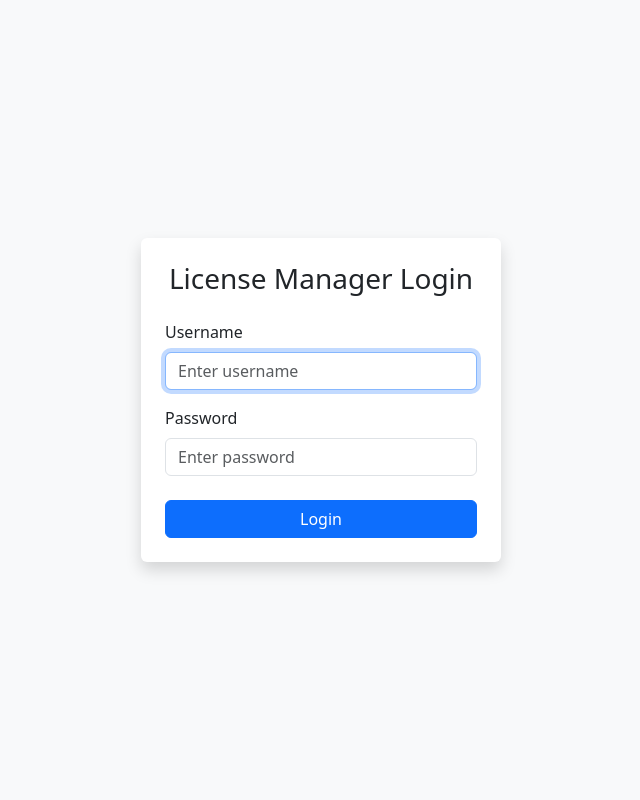
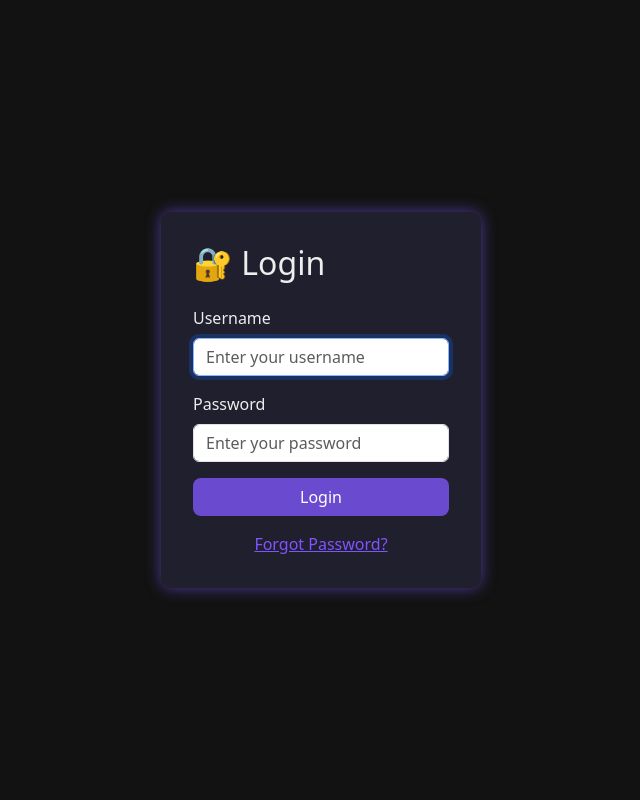
Before and after one commit to Cloakedowner45/Cloak, a Flask app: page / in a window 1280 px wide. Shown: the whole page, without its empty margins (319-959 px from the left). Run offline with Flask 3, Linux system fonts and the light colour scheme.

Commit message:
Add security question page and other updates

```diff
--- a/app.py
+++ b/app.py
@@ -1,5 +1,7 @@
-from flask import Flask, render_template, request, redirect, url_for, flash, session
+from flask import Flask, render_template, request, redirect, url_for, flash, session, make_response
 from flask_login import LoginManager, login_user, login_required, logout_user, current_user, UserMixin
+from datetime import datetime, timedelta
+import logging
 
 app = Flask(__name__)
 app.secret_key = 'zerixxsecret1$'  # Change this to a strong secret key
@@ -8,20 +10,50 @@ login_manager = LoginManager()
 login_manager.init_app(app)
 login_manager.login_view = 'login'
 
-# Dummy user class and user store
+# --- User and role data ---
 class User(UserMixin):
-    def __init__(self, id):
+    def __init__(self, id, role='user'):
         self.id = id
+        self.role = role
 
 users = {
-    "Zerixx": {"password": "Zerixxpass"}
+    "Zerixx": {
+        "password": "Zerixxpass",
+        "role": "admin",
+        "security_question": "Your pet's name?",
+        "security_answer": "fluffy"
+    },
+    "User1": {
+        "password": "User1pass",
+        "role": "user",
+        "security_question": "Favorite color?",
+        "security_answer": "blue"
+    }
 }
+
+# --- Login attempt tracking ---
+login_attempts = {}
+LOCKOUT_TIME = timedelta(minutes=5)
+MAX_ATTEMPTS = 5
+
+# --- Login analytics ---
+logging.basicConfig(filename='login_analytics.log', level=logging.INFO,
+                    format='%(asctime)s %(message)s')
 
 @login_manager.user_loader
 def load_user(user_id):
     if user_id in users:
-        return User(user_id)
+        role = users[user_id].get('role', 'user')
+        return User(user_id, role)
     return None
+
+def is_locked_out(username):
+    record = login_attempts.get(username)
+    if record:
+        attempts, last_time, locked_until = record
+        if locked_until and datetime.now() < locked_until:
+            return True, (locked_until - datetime.now()).seconds
+    return False, 0
 
 @app.route('/', methods=['GET', 'POST'])
 def login():
@@ -30,12 +62,46 @@ def login():
         password = request.form.get('password')
         user = users.get(username)
 
+        locked, seconds_left = is_locked_out(username)
+        if locked:
+            flash(f'⚠️ Account locked due to multiple failed attempts. Try again in {seconds_left} seconds.')
+            return redirect(url_for('login'))
+
         if user and user['password'] == password:
-            user_obj = User(username)
+            # Reset login attempts
+            login_attempts.pop(username, None)
+            user_obj = User(username, user.get('role', 'user'))
             login_user(user_obj)
-            return redirect(url_for('dashboard'))
+
+            # Set trusted device cookie (expires in 30 days)
+            resp = make_response(redirect(url_for('dashboard')))
+            resp.set_cookie('device_id', f"{username}_trusted", max_age=60*60*24*30)
+
+            ip = request.remote_addr
+            logging.info(f"SUCCESS login for {username} from IP {ip}")
+
+            return resp
         else:
-            flash('Invalid username or password')
+            # Failed attempt tracking
+            now = datetime.now()
+            attempts, last_time, locked_until = login_attempts.get(username, (0, None, None))
+            if last_time and now - last_time > LOCKOUT_TIME:
+                attempts = 0  # Reset after lockout period
+
+            attempts += 1
+            if attempts >= MAX_ATTEMPTS:
+                locked_until = now + LOCKOUT_TIME
+                flash('⚠️ Too many failed attempts. Your account is locked for 5 minutes.')
+                logging.info(f"LOCKOUT triggered for {username}")
+            else:
+                locked_until = None
+                flash('❌ Invalid username or password')
+
+            login_attempts[username] = (attempts, now, locked_until)
+
+            ip = request.remote_addr
+            logging.info(f"FAILED login attempt {attempts} for {username} from IP {ip}")
+
             return redirect(url_for('login'))
 
     return render_template('login.html')
@@ -45,27 +111,75 @@ def login():
 def logout():
     logout_user()
     session.pop('show_passwords', None)
+    flash("👋 You've been logged out.")
     return redirect(url_for('login'))
 
 @app.route('/dashboard', methods=['GET'])
 @login_required
 def dashboard():
+    # Session timeout: 10 minutes inactivity
+    last_active = session.get('last_active')
+    now = datetime.now()
+    if last_active and (now - last_active).total_seconds() > 600:
+        logout_user()
+        flash('⏰ Session expired due to inactivity. Please log in again.')
+        return redirect(url_for('login'))
+
+    session['last_active'] = now
+
     show_passwords = session.get('show_passwords', False)
-    return render_template('dashboard.html', show_passwords=show_passwords)
+    trusted_device = request.cookies.get('device_id') == f"{current_user.id}_trusted"
+
+    # Role-based dashboard: Could redirect to different pages if needed
+    return render_template('dashboard.html',
+                           show_passwords=show_passwords,
+                           role=current_user.role,
+                           trusted_device=trusted_device)
 
 @app.route('/verify_pin', methods=['POST'])
 @login_required
 def verify_pin():
     pin = request.form.get('pin')
-    correct_pin = "9909"  # Change this to your actual PIN logic or secure check
+    correct_pin = "9909"  # Replace with secure PIN validation
 
     if pin == correct_pin:
         session['show_passwords'] = True
-        flash('PIN verified! Passwords are now visible.')
+        flash('🔑 PIN verified! Passwords are now visible.')
     else:
-        flash('Incorrect PIN. Please try again.')
         session['show_passwords'] = False
+        flash('❌ Incorrect PIN. Please try again.')
 
+    return redirect(url_for('dashboard'))
+
+@app.route('/security_question', methods=['GET', 'POST'])
+def security_question():
+    if request.method == 'POST':
+        username = request.form.get('username')
+        answer = request.form.get('answer', '').lower()
+        user = users.get(username)
+
+        if user and user['security_answer'].lower() == answer:
+            flash('✅ Security question passed! Password reset options coming soon.')
+            # TODO: Add password reset flow or email link here
+        else:
+            flash('❌ Wrong answer to the security question.')
+
+    question = ''
+    if request.args.get('username'):
+        question = users.get(request.args.get('username'), {}).get('security_question', '')
+
+    return render_template('security_question.html', question=question)
+
+# Placeholder for admin key suspension - implement your logic here
+@app.route('/admin/suspend_key/<key_id>', methods=['POST'])
+@login_required
+def suspend_key(key_id):
+    if current_user.role != 'admin':
+        flash("❌ Unauthorized access.")
+        return redirect(url_for('dashboard'))
+
+    # TODO: Add suspension logic here (e.g., update DB to mark key as suspended)
+    flash(f"🔒 License key {key_id} suspended successfully.")
     return redirect(url_for('dashboard'))
 
 if __name__ == '__main__':
--- a/templates/login.html
+++ b/templates/login.html
@@ -1,21 +1,55 @@
 <!DOCTYPE html>
-<html lang="en">
+<html lang="en" dir="ltr">
 <head>
   <meta charset="UTF-8" />
   <meta name="viewport" content="width=device-width, initial-scale=1" />
-  <title>Login - License Manager</title>
-
-  <!-- Bootstrap CSS -->
+  <title>🔐 Login - License Manager</title>
   <link href="https://cdn.jsdelivr.net/npm/bootstrap@5.3.0/dist/css/bootstrap.min.css" rel="stylesheet" />
+  <style>
+    body {
+      background-color: #121212;
+      color: #eee;
+      display: flex;
+      justify-content: center;
+      align-items: center;
+      height: 100vh;
+    }
+    .login-container {
+      background-color: #1f1f2e;
+      padding: 2rem;
+      border-radius: 10px;
+      width: 320px;
+      box-shadow: 0 0 15px rgba(106,75,207,0.7);
+    }
+    input {
+      background-color: #2c2c3e;
+      border: none;
+      color: #ddd;
+    }
+    input::placeholder {
+      color: #bbb;
+    }
+    .btn-purple {
+      background-color: #6a4bcf;
+      border-radius: 8px;
+      color: white;
+    }
+    .btn-purple:hover {
+      background-color: #8253ff;
+      color: white;
+    }
+    a {
+      color: #8253ff;
+    }
+  </style>
 </head>
 <body>
-  <div class="login-container d-flex justify-content-center align-items-center" style="height: 100vh; background-color: #f8f9fa;">
-    <div class="login-card p-4 bg-white rounded shadow" style="width: 360px;">
-      <h3 class="mb-4 text-center">License Manager Login</h3>
+  <div class="login-container">
+    <h2 class="mb-4">🔐 Login</h2>
 
     {% with messages = get_flashed_messages() %}
       {% if messages %}
-          <div class="alert alert-danger alert-dismissible fade show" role="alert">
+        <div class="alert alert-warning alert-dismissible fade show" role="alert">
           {{ messages[0] }}
           <button type="button" class="btn-close" data-bs-dismiss="alert" aria-label="Close"></button>
         </div>
@@ -25,18 +59,20 @@
     <form method="POST" action="{{ url_for('login') }}">
       <div class="mb-3">
         <label for="username" class="form-label">Username</label>
-          <input type="text" class="form-control" id="username" name="username" placeholder="Enter username" required autofocus />
+        <input type="text" id="username" name="username" class="form-control" placeholder="Enter your username" required autofocus />
       </div>
-        <div class="mb-4">
+      <div class="mb-3">
         <label for="password" class="form-label">Password</label>
-          <input type="password" class="form-control" id="password" name="password" placeholder="Enter password" required />
+        <input type="password" id="password" name="password" class="form-control" placeholder="Enter your password" required />
       </div>
-        <button type="submit" class="btn btn-primary w-100">Login</button>
+      <button type="submit" class="btn btn-purple w-100">Login</button>
     </form>
+
+    <div class="mt-3 text-center">
+      <a href="{{ url_for('security_question') }}">Forgot Password?</a>
     </div>
   </div>
 
-  <!-- Bootstrap Bundle JS -->
   <script src="https://cdn.jsdelivr.net/npm/bootstrap@5.3.0/dist/js/bootstrap.bundle.min.js"></script>
 </body>
 </html>
```
Also changed, not shown: templates/dashboard.html (+45 -12 lines). Lines whose indentation alone changed are shown as unchanged.
